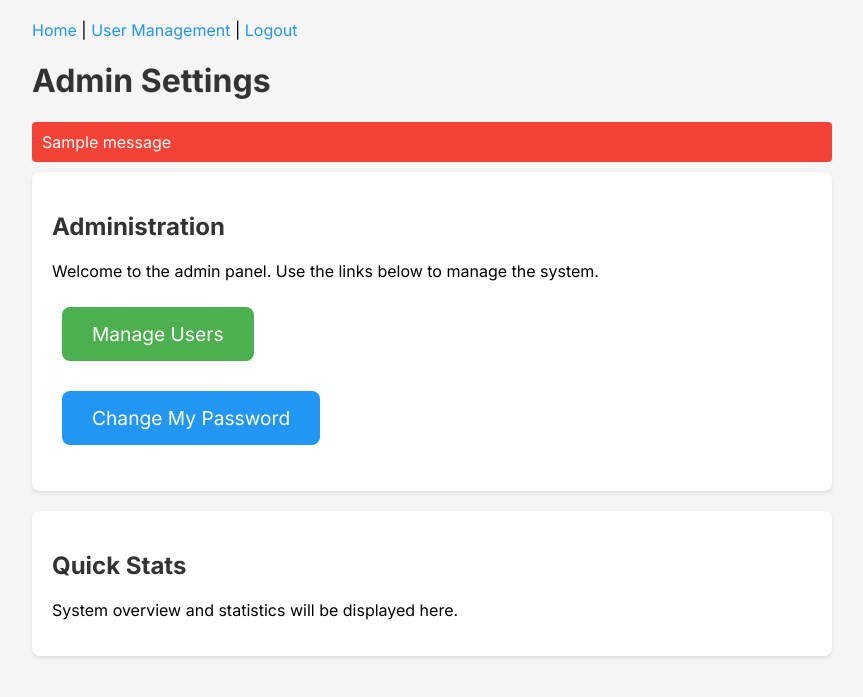
After one commit to amiroo54/lunch, a Flask app: page /admin/settings in a window 1280 px wide. The commit adds this page. Shown: the top 697 px of the page, without its empty margins (208-1071 px from the left). Run offline with Flask 3, Linux system fonts and the light colour scheme; a user stored in the database is signed in; tables that the repository leaves empty hold one stand-in row (values such as "Sample post"); one stand-in notice (Sample message) is shown.

Commit message:
Add admin settings page, user management with reset password functionality
Co-authored-by: amiroo54 <86232831+amiroo54@users.noreply.github.com>

```diff
--- a/app.py
+++ b/app.py
@@ -26,12 +26,12 @@ def login():
     try:
         user = User.get_by_name(form["username"])
     except:
-        flash("کاربر وجود ندارد، لطفا ابتدا ثبت نام انجام دهید.")
+        flash("User not found. Please register first.")
         return render_template("login.html", form=form)
     if user.authenticate(form["password"]):
         res = login_user(user)
         if not user.is_active:
-            flash("اکانت شما غیر فعال است، لطفا با یکی از ادمین‌ها ارتباط برقرار کنید.")
+            flash("Your account is inactive. Please contact an admin.")
             return render_template("login.html", form=form)
         next_to_load = request.args.get('next')
         return redirect(next_to_load or url_for('index')) # Unsafe for now, will fix in production
@@ -60,12 +60,12 @@ def register():
 
     # create the user with active = 0 (inactive until approved)
     if User.exists(name):
-        flash("این کاربر آلردی وجود دارد.")
+        flash("This username already exists.")
         return render_template("register.html", form=form)
 
     new_emp = User(name=name, display_name=display_name, role=role, password=password)
     new_emp.save()
-    flash("ثبت نام شما انجام شد. لطفاً منتظر تأیید ادمین باشید.")
+    flash("Registration successful. Please wait for admin approval.")
     return redirect(url_for("login"))
 
 @app.route("/account/settings")
@@ -83,7 +83,7 @@ def change_password():
         current_user.update()
         return redirect(url_for("index"))
     else:
-        flash("رمز عبور اشتباه")
+        flash("Incorrect password")
         return redirect(url_for("account_settings"))
 # LANDING PAGE
 @app.route("/")
@@ -111,10 +111,10 @@ def activate_user(user_id):
     try:
         e = User.get_by_id(user_id)
     except:
-        flash("کاربر وجود ندارد")
+        flash("User not found")
         return abort(409)
     e.activate()
-    flash("کاربر با موفقیت فعال شد.")
+    flash("User activated successfully.")
     return redirect(url_for("list_users"))
 
 @app.route("/admin/deactivate/<int:user_id>", methods=["POST"])
@@ -125,10 +125,10 @@ def deactivate_user(user_id):
     try:
         e = User.get_by_id(user_id)
     except:
-        flash("کاربر وجود ندارد")
+        flash("User not found")
         return abort(409)
     e.deactivate()
-    flash("کاربر با موفقیت غیرفعال شد")
+    flash("User deactivated successfully.")
     return redirect(url_for("list_users"))
 
 @app.route("/admin/promote/<int:user_id>", methods=["POST"])
@@ -139,11 +139,36 @@ def promote_user(user_id):
     try:
         e = User.get_by_id(user_id)
     except:
-        flash("کاربر وجود ندارد")
+        flash("User not found")
         return abort("409")
     e.role = "admin"
     e.update()
     return redirect(url_for("list_users"))
+
+@app.route("/admin/reset-password/<int:user_id>", methods=["POST"])
+@login_required
+def reset_user_password(user_id):
+    if not "admin" in current_user.role:
+        return abort(403)
+    try:
+        e = User.get_by_id(user_id)
+    except:
+        flash("User not found")
+        return abort(409)
+
+    # Generate a simple default password
+    default_password = "password123"
+    e.set_password(default_password)
+    e.update_password()
+    flash(f"Password reset for {e.display_name}. New password: {default_password}")
+    return redirect(url_for("list_users"))
+
+@app.route("/admin/settings")
+@login_required
+def admin_settings():
+    if not "admin" in current_user.role:
+        return abort(403)
+    return render_template("admin_settings.html")
 
 # LUNCH TRACKING
 @app.route("/lunch", methods=["GET", "POST"])
--- a/db.py
+++ b/db.py
@@ -146,6 +146,11 @@ class User:
             conn.execute("UPDATE users SET active=0 WHERE id=?", [self.id])
             conn.commit()
         self.active = 0
+
+    def update_password(self):
+        with get_connection() as conn:
+            conn.execute("UPDATE users SET password=? WHERE id=?", [self.password, self.id])
+            conn.commit()
 
     @staticmethod
     def list_all():
--- /dev/null
+++ b/templates/admin_settings.html
@@ -0,0 +1,47 @@
+{% extends "base.html" %}
+
+{% block title %}Admin Settings{% endblock %}
+
+{% block body %}
+<div class="container">
+    <div class="nav">
+        <a href="{{ url_for('index') }}">Home</a> |
+        <a href="{{ url_for('list_users') }}">User Management</a> |
+        <a href="{{ url_for('logout') }}">Logout</a>
+    </div>
+
+    <h1>Admin Settings</h1>
+
+    {% with messages = get_flashed_messages() %}
+    {% if messages %}
+    {% for message in messages %}
+    <div class="flash">{{ message }}</div>
+    {% endfor %}
+    {% endif %}
+    {% endwith %}
+
+    <div class="card">
+        <h2>Administration</h2>
+        <p>Welcome to the admin panel. Use the links below to manage the system.</p>
+        <ul class="admin-menu">
+            <li><a href="{{ url_for('list_users') }}" class="btn btn-primary">Manage Users</a></li>
+            <li><a href="{{ url_for('account_settings') }}" class="btn btn-secondary">Change My Password</a></li>
+        </ul>
+    </div>
+
+    <div class="card">
+        <h2>Quick Stats</h2>
+        <p>System overview and statistics will be displayed here.</p>
+    </div>
+</div>
+{% endblock %}
+
+{% block extra_styles %}
+.admin-menu {
+    list-style: none;
+    padding: 0;
+}
+.admin-menu li {
+    margin: 10px 0;
+}
+{% endblock %}
--- a/templates/index.html
+++ b/templates/index.html
@@ -9,6 +9,10 @@
     <div>
         {% if current_user.is_authenticated %}
         <a href="{{ url_for('lunch') }}" class="btn btn-primary">Drinks Tracker</a>
+        <a href="{{ url_for('account_settings') }}" class="btn btn-secondary">Settings</a>
+        {% if 'admin' in current_user.role %}
+        <a href="{{ url_for('admin_settings') }}" class="btn btn-secondary">Admin</a>
+        {% endif %}
         <a href="{{ url_for('logout') }}" class="btn btn-secondary">Logout</a>
         {% else %}
         <a href="{{ url_for('login') }}" class="btn btn-secondary">Login</a>
--- a/templates/users.html
+++ b/templates/users.html
@@ -6,6 +6,7 @@
 <div class="container">
     <div class="nav">
         <a href="{{ url_for('index') }}">Home</a> |
+        <a href="{{ url_for('admin_settings') }}">Admin Settings</a> |
         <a href="{{ url_for('logout') }}">Logout</a>
     </div>
 
@@ -14,7 +15,7 @@
     {% with messages = get_flashed_messages() %}
     {% if messages %}
     {% for message in messages %}
-    <div class="flash">{{ message }}</div>
+    <div class="flash flash-success">{{ message }}</div>
     {% endfor %}
     {% endif %}
     {% endwith %}
@@ -47,6 +48,9 @@
                             <button type="submit" class="btn-attend">Activate</button>
                         </form>
                         {% endif %}
+                        <form method="POST" action="{{ url_for('reset_user_password', user_id=user.id) }}" style="display: inline;">
+                            <button type="submit" class="btn-secondary" onclick="return confirm('Reset password for {{ user.display_name }}?')">Reset Password</button>
+                        </form>
                         {% if current_user.role == 'archadmin' and user.role != 'admin' and user.role != 'archadmin' %}
                         <form method="POST" action="{{ url_for('promote_user', user_id=user.id) }}" style="display: inline;">
                             <button type="submit" class="btn-pay">Promote to Admin</button>
```
